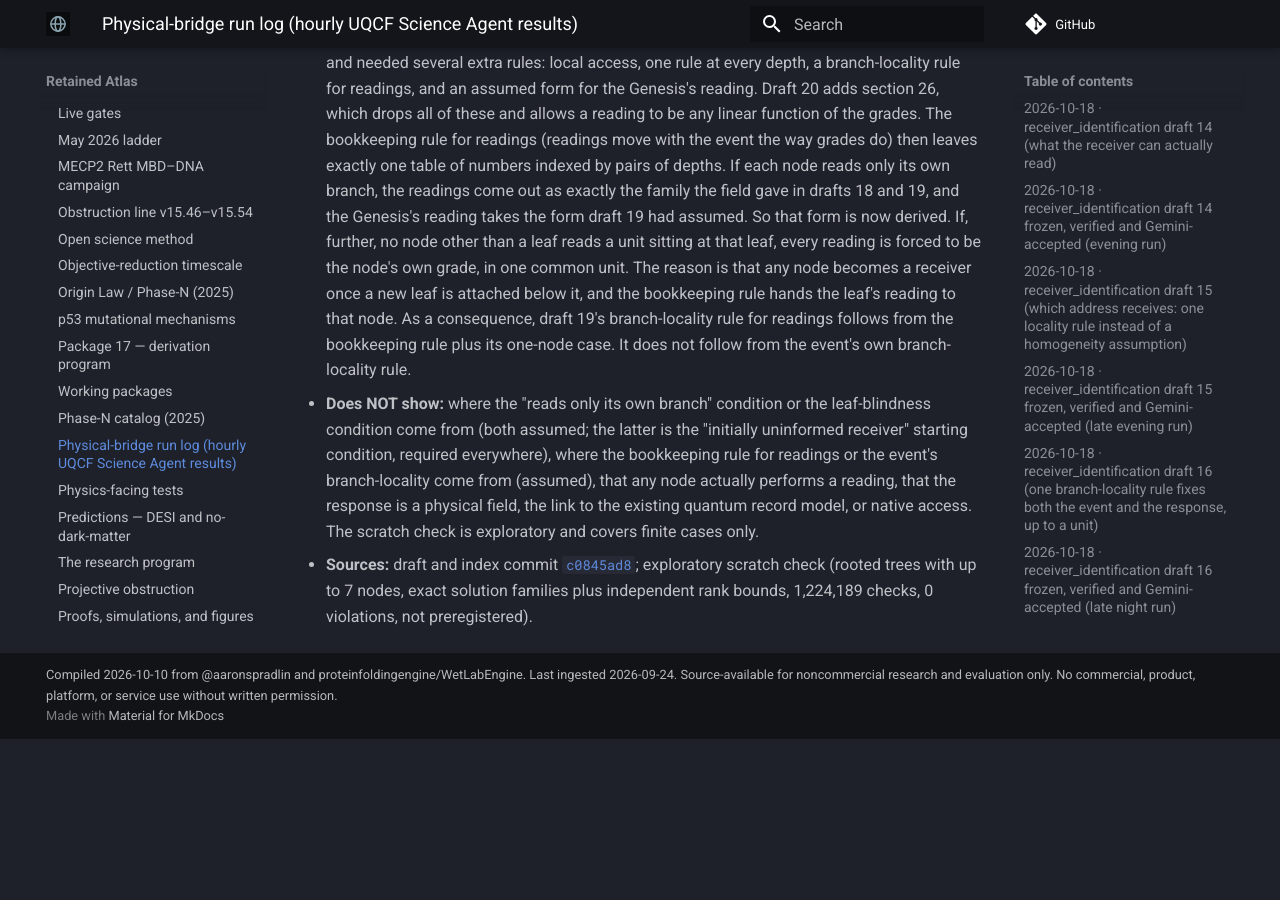
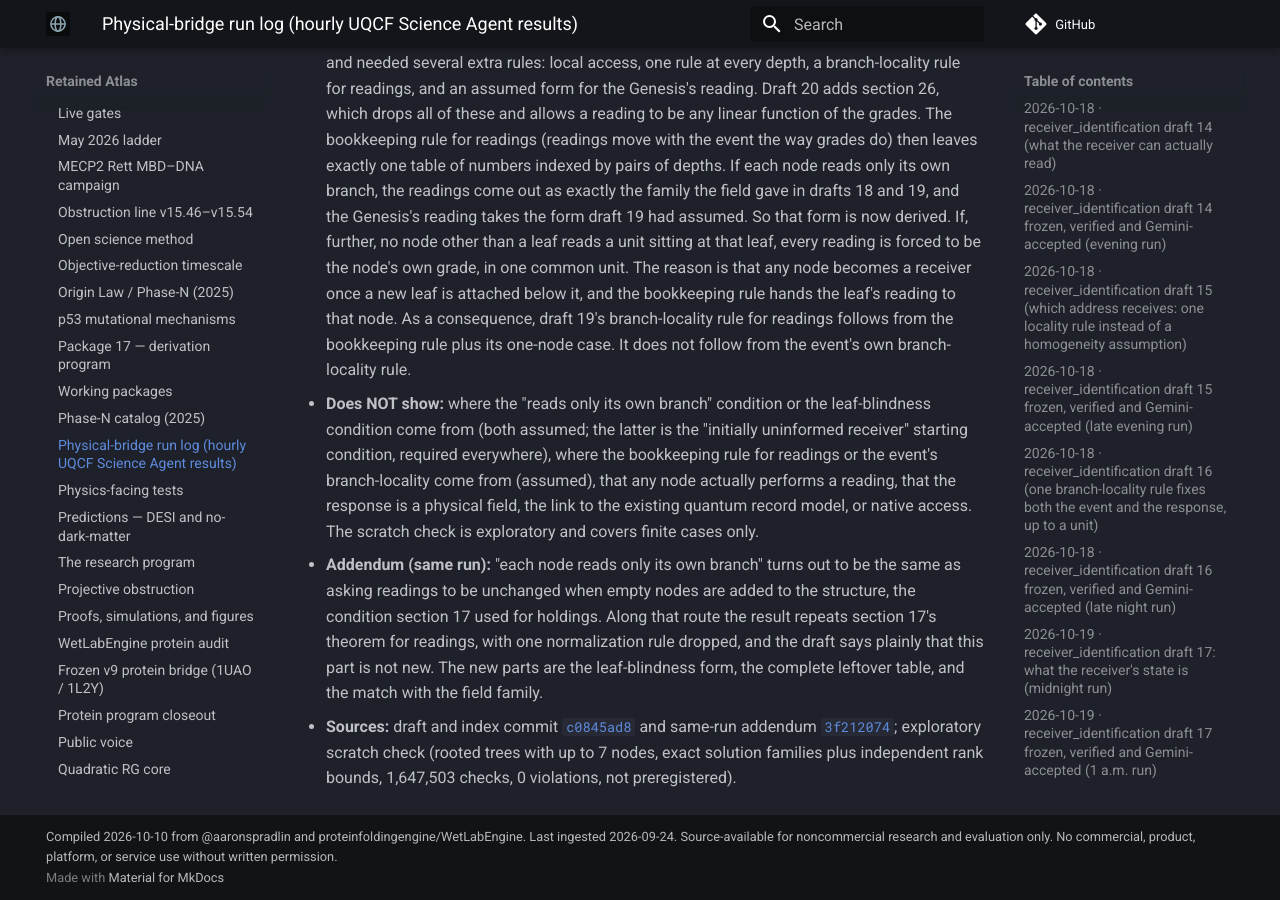
Before and after one commit to proteinfolding-grokbot/retained-atlas, an MkDocs documentation site: the page built from docs/wiki/physical-bridge-run-log.md, in a window 1280 px wide and 900 px high, scrolled down 9448 px. Built offline with MkDocs 1.6.1 and Material for MkDocs 9.7.7, drawn with Linux system fonts in a browser that asks for light colours; comment, search, counter and statistics services are not loaded; before the commit the page ends 10187 px from its top, so only the background shows below that.

Commit message:
Run log 2026-10-19: draft 20 same-run addendum (3f212074; Restricted, unreviewed, not on main, NOT_DERIVED)

```diff
--- a/docs/wiki/physical-bridge-run-log.md
+++ b/docs/wiki/physical-bridge-run-log.md
@@ -133,4 +133,5 @@
 
 - **Plain summary:** drafts 17 to 19 built each receiver's reading from the retained response field and needed several extra rules: local access, one rule at every depth, a branch-locality rule for readings, and an assumed form for the Genesis's reading. Draft 20 adds section 26, which drops all of these and allows a reading to be any linear function of the grades. The bookkeeping rule for readings (readings move with the event the way grades do) then leaves exactly one table of numbers indexed by pairs of depths. If each node reads only its own branch, the readings come out as exactly the family the field gave in drafts 18 and 19, and the Genesis's reading takes the form draft 19 had assumed. So that form is now derived. If, further, no node other than a leaf reads a unit sitting at that leaf, every reading is forced to be the node's own grade, in one common unit. The reason is that any node becomes a receiver once a new leaf is attached below it, and the bookkeeping rule hands the leaf's reading to that node. As a consequence, draft 19's branch-locality rule for readings follows from the bookkeeping rule plus its one-node case. It does not follow from the event's own branch-locality rule.
 - **Does NOT show:** where the "reads only its own branch" condition or the leaf-blindness condition come from (both assumed; the latter is the "initially uninformed receiver" starting condition, required everywhere), where the bookkeeping rule for readings or the event's branch-locality come from (assumed), that any node actually performs a reading, that the response is a physical field, the link to the existing quantum record model, or native access. The scratch check is exploratory and covers finite cases only.
-- **Sources:** draft and index commit [`c0845ad8`](https://github.com/proteinfoldingengine/WetLabEngine/commit/c0845ad8b4d8cc81c2d1c9dfa3d00c63d5013eef); exploratory scratch check (rooted trees with up to 7 nodes, exact solution families plus independent rank bounds, 1,224,189 checks, 0 violations, not preregistered).
+- **Addendum (same run):** "each node reads only its own branch" turns out to be the same as asking readings to be unchanged when empty nodes are added to the structure, the condition section 17 used for holdings. Along that route the result repeats section 17's theorem for readings, with one normalization rule dropped, and the draft says plainly that this part is not new. The new parts are the leaf-blindness form, the complete leftover table, and the match with the field family.
+- **Sources:** draft and index commit [`c0845ad8`](https://github.com/proteinfoldingengine/WetLabEngine/commit/c0845ad8b4d8cc81c2d1c9dfa3d00c63d5013eef) and same-run addendum [`3f212074`](https://github.com/proteinfoldingengine/WetLabEngine/commit/3f212074ecb4c38dbedbf65738bcd7e2d7f6f04c); exploratory scratch check (rooted trees with up to 7 nodes, exact solution families plus independent rank bounds, 1,647,503 checks, 0 violations, not preregistered).
```
